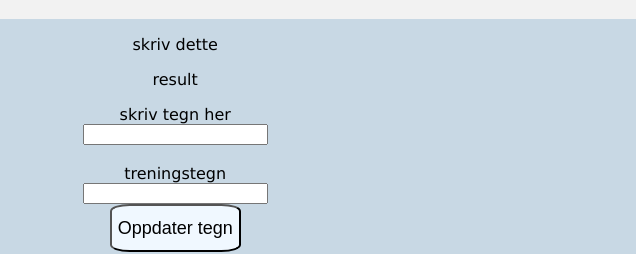
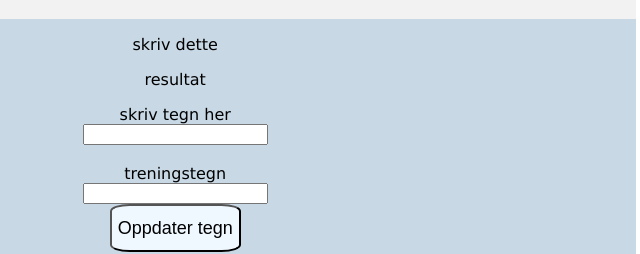
Before and after one commit to Martialcart/demoWebsite, a plain HTML site: page touch.html in a window 1280 px wide. Shown: the part 130-384 px from the top of the page, 580-1220 px from the left. Drawn offline with Linux system fonts and the light colour scheme.

Commit message:
touch/result: translated ui to norwegian

```diff
--- a/js/touch.js
+++ b/js/touch.js
@@ -23,6 +23,7 @@ function handle_input() {
         result.innerHTML = fail;
         result.style.color = "red";
     }
+
     input.value = "";
 }
 
@@ -41,14 +42,15 @@ function update_chars() {
     const request = document.getElementById("char_request");
     const n_chars = chars.length;
     worst_char = chars.charAt(0);
+
     for (c=0; c < n_chars; c++) {
         if(!char_rec.hasOwnProperty(chars.charAt(c))) {
             char_rec[chars.charAt(c)] = default_reaction_time;
             keys.push(chars.charAt(c));
         }
     }
+
     if (no_characters()) {
-        console.log("no characters");
         request.innerHTML = no_char_err_msg;
     } else {
         request.innerHTML = get_worst_char(request.innerHTML);
@@ -57,6 +59,7 @@ function update_chars() {
 
 function get_worst_char(last_request) {
     let worst_char = keys[0];
+
     for (k = 0; k < keys.length; k++){
         if (char_rec[worst_char] < char_rec[keys[k]] && keys[k] !== last_request) {
             worst_char = keys[k];
--- a/touch.html
+++ b/touch.html
@@ -16,7 +16,7 @@
         <div id="main_screen">
             <div style="text-align: center;">
                 <p id="char_request">skriv dette</p>
-                <p id="char_result">result</p>
+                <p id="char_result">resultat</p>
                 <label for="char_input">skriv tegn her</label><br>
                 <input id="char_input" type="text" oninput="handle_input()"><br><br>
                 <label for="train_char">treningstegn</label><br>
```
